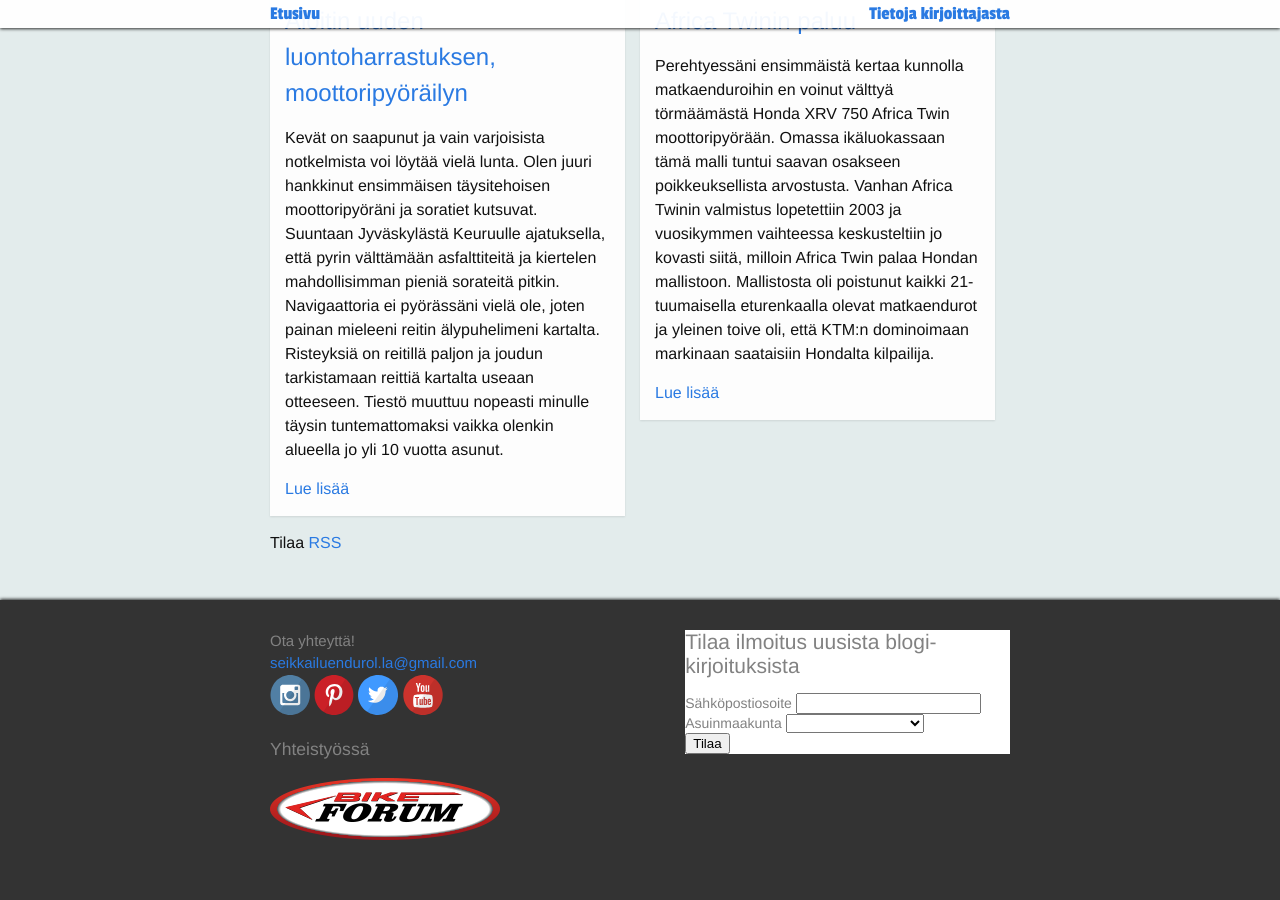
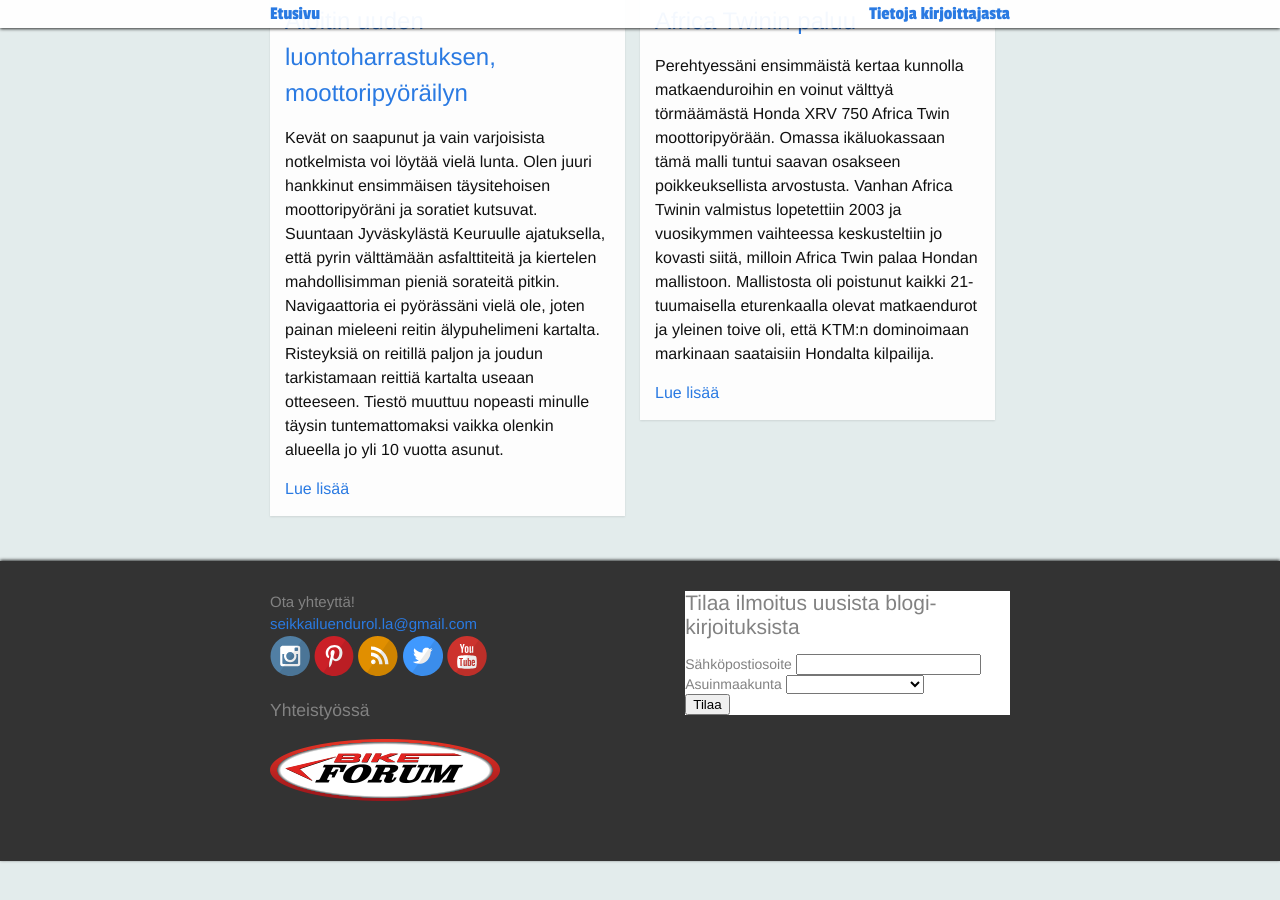
Before and after one commit to seikkailuendurolla/seikkailuendurolla.github.io, a Jekyll site: the page built from index.html, in a window 1280 px wide and 900 px high, scrolled down 879 px. Built offline with Jekyll 4.4.1, drawn with Linux system fonts in a browser that asks for light colours; some web fonts are replaced; comment, search, counter and statistics services are not loaded; after the commit the page ends 1740 px from its top, so only the background shows below that.

Commit message:
RSS linkki some-palveluiden rinnalle

```diff
--- a/_config.yml
+++ b/_config.yml
@@ -11,6 +11,7 @@ footer-links:
   instagram: seikkailuendurol.la
   pinterest: endurolla
   youtube: channel/UCECjJ0MdUXjYzbkDekKlDUA
+  rss: true
 #  googleplus:
 
 # Build settings
--- a/index.html
+++ b/index.html
@@ -37,6 +37,4 @@ $(document).ready(function() {
     {% endfor %}
   </ul>
 
-  <p class="rss-subscribe">Tilaa <a href="{{ "/feed.xml" | prepend: site.baseurl }}">RSS</a></p>
-
 </div>
```
